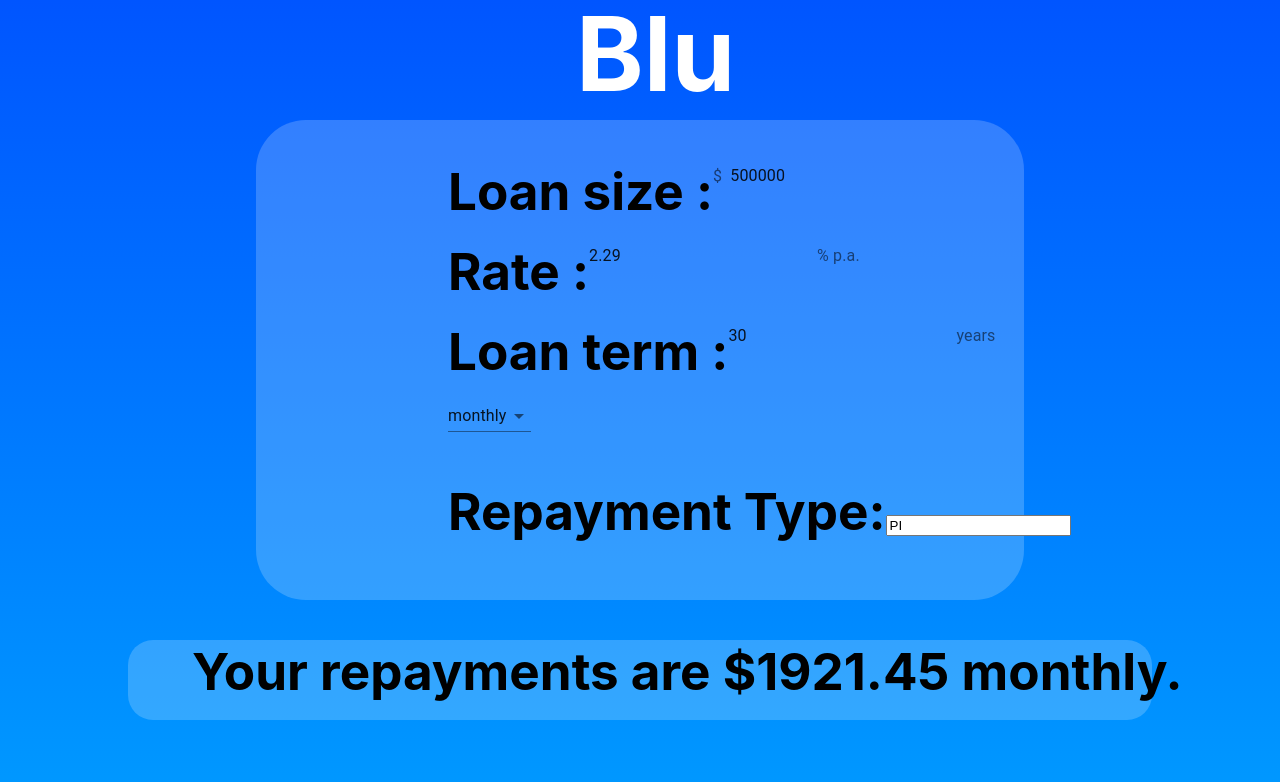
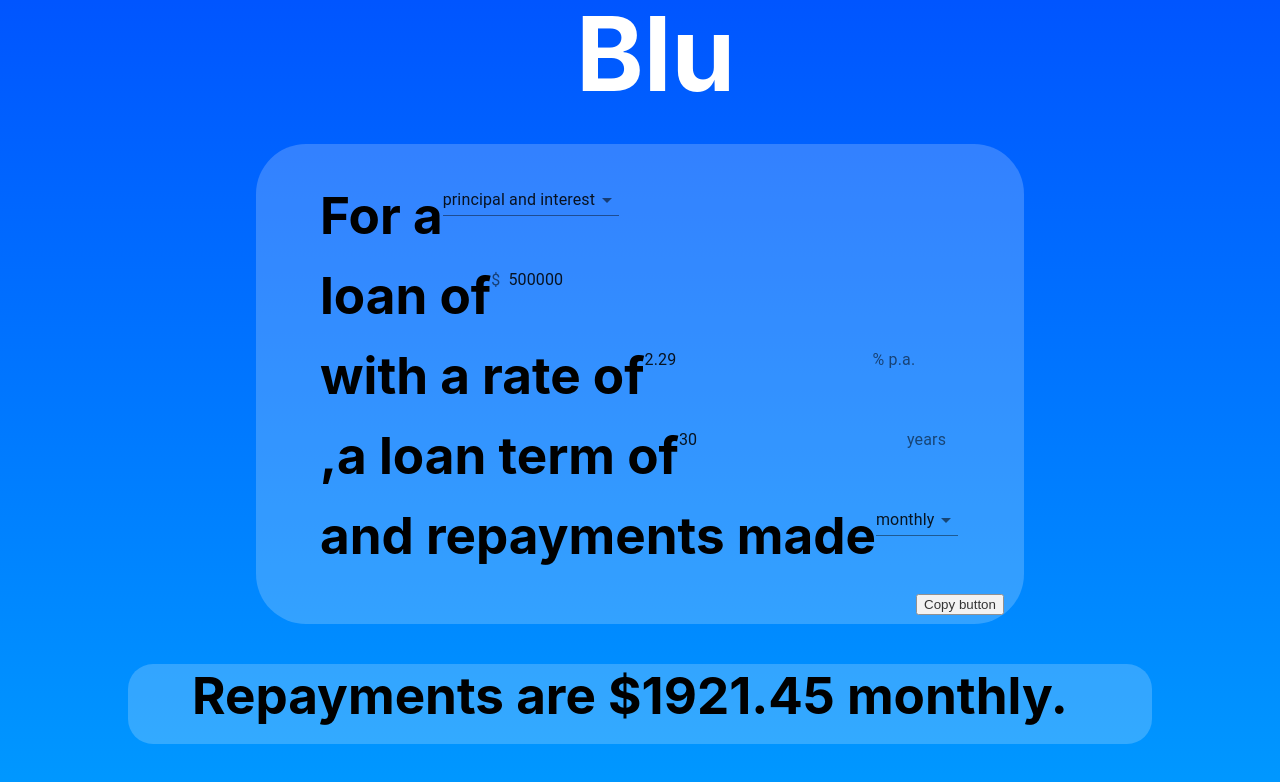
Before and after one commit to Tyson-Subasinghe/Blu-Finance-Repayment-Calculator, a React (Create React App) app: page / in a window 1280 px wide. Shown: the top 782 px of the page. Built offline with nearby package versions, Linux system fonts and the light colour scheme.

Commit message:
Styled 404 page, added basic copy button, changed repayment type to a dropdown

```diff
--- a/src/pages/404.js
+++ b/src/pages/404.js
@@ -6,7 +6,7 @@ import styled from 'styled-components';
 const Styles = styled.div`
 
 .background{
-  background: linear-gradient(180deg, rgb(0, 255, 185) 0%, #3ad6b9 100%);
+    background: linear-gradient(180deg, #05f, #09f);
   width: 100vw;
   height: 100vh;
 }
@@ -22,7 +22,7 @@ const Styles = styled.div`
 
 
 .toptext{
-  font-family: ITCAvantGardeStd;
+
   ${isMobile ?
     `
     top: calc(12%);
@@ -39,7 +39,7 @@ const Styles = styled.div`
 }
 
 .subtext{
-  font-family: ITCAvantGardeStd;
+
   ${isMobile ?
     `
     top: calc(70%);
--- a/src/pages/calculator.js
+++ b/src/pages/calculator.js
@@ -66,7 +66,7 @@ const Styles = styled.div`
           `
           :
           `
-          top: calc(15%);
+          top: calc(18%);
           height: calc(60%);
           width: calc(60%);
           `
@@ -86,7 +86,7 @@ const Styles = styled.div`
           `
           :
           `
-          top: calc(80%);
+          top: calc(83%);
           height: calc(10%);
           width: calc(80%);
           `
@@ -104,8 +104,8 @@ const Styles = styled.div`
           :
           `
           font-size: calc(4vw);
-          top: 20%;
-          left: calc(35vw);
+          top: 33%;
+          left: calc(25vw);
           `
         }
         font-weight: bold;
@@ -125,8 +125,8 @@ const Styles = styled.div`
           :
           `
           font-size: calc(4vw);
-          top: 30%;
-          left: calc(35vw);
+          top: 43%;
+          left: calc(25vw);
           `
         }
         font-weight: bold;
@@ -146,8 +146,8 @@ const Styles = styled.div`
           :
           `
           font-size: calc(4vw);
-          top: 40%;
-          left: calc(35vw);
+          top: 53%;
+          left: calc(25vw);
           `
         }
         font-weight: bold;
@@ -167,8 +167,8 @@ const Styles = styled.div`
           :
           `
           font-size: calc(4vw);
-          top: 50%;
-          left: calc(35vw);
+          top: 63%;
+          left: calc(25vw);
           `
         }
         font-weight: bold;
@@ -188,8 +188,8 @@ const Styles = styled.div`
           :
           `
           font-size: calc(4vw);
-          top: 60%;
-          left: calc(35vw);
+          top: 23%;
+          left: calc(25vw);
           `
         }
         font-weight: bold;
@@ -209,7 +209,7 @@ const Styles = styled.div`
           :
           `
           font-size: calc(4vw);
-          top: 80%;
+          top: 83%;
           left: calc(15vw);
           `
         }
@@ -262,10 +262,10 @@ function workOutRepayments(size,rate,term,frequency,repaymentType){
         return "Enter a loan term";
     }
 
-    if(repaymentType == "PI"){
-        return "Your repayments are $" + (PMT(rate/1200,term*12,size)*(12/nPeriods)).toFixed(2) + " " + frequency;
-    }else if(repaymentType == "IO"){
-        return "Your repayments are $" + (size*(rate/100)/nPeriods).toFixed(2) + " " + frequency;
+    if(repaymentType == "principal and interest"){
+        return "Repayments are $" + (PMT(rate/1200,term*12,size)*(12/nPeriods)).toFixed(2) + " " + frequency;
+    }else if(repaymentType == "interest only"){
+        return "Repayments are $" + (size*(rate/100)/nPeriods).toFixed(2) + " " + frequency;
     }else{
         return "Enter a repayment type";
     }
@@ -280,6 +280,11 @@ const possibleFreqs = [
     'annually',
 ];
 
+const possibleRepaymentTypes = [
+    'principal and interest',
+    'interest only',
+];
+
 
 export const Calculator = () => {
 
@@ -287,7 +292,7 @@ export const Calculator = () => {
     const [rate, setRate] = useState(2.29);
     const [term, setTerm] = useState(30);
     const [frequency, setFrequency] = useState("monthly");
-    const [repaymentType, setRepaymentType] = useState("PI");
+    const [repaymentType, setRepaymentType] = useState("principal and interest");
 
     const sanitiseAndSetSize = (size) => {
 
@@ -330,6 +335,19 @@ export const Calculator = () => {
 
     };
 
+    const aOrAn = (repaymentType) => {
+
+
+        if(repaymentType=="principal and interest"){
+            return;
+        }else if(repaymentType=="interest only"){
+            return "n";
+        }else{
+            return "error";
+        }
+
+    };
+
 
 
 
@@ -344,8 +362,33 @@ export const Calculator = () => {
                 <motion.div className="inputBoxContainer"/>
                 <motion.div className="outputBoxContainer"/>
 
+                    <motion.div className="repaymentType">
+                        For a{aOrAn(repaymentType)}
+                        <FormControl >
+                            <Select
+                            value={repaymentType}
+                            onChange={e => setRepaymentType(e.target.value)}
+                            input={<Input/>}
+                            renderValue={(selected) => {
+                                return selected;
+                            }}
+                            inputProps={{ 'aria-label': 'Without label' }}
+                            >
+                                <MenuItem disabled value="">
+                                    <em>Enter repayment type</em>
+                                </MenuItem>
+
+                                {possibleRepaymentTypes.map((possibleRepaymentType) => (
+                                    <MenuItem key={possibleRepaymentType} value={possibleRepaymentType} >
+                                    {possibleRepaymentType}
+                                    </MenuItem>
+                                ))}
+                            </Select>
+                        </FormControl>
+                    </motion.div>
+
                     <motion.div className="size">
-                        Loan size :
+                        loan of
                         <FormControl  >
                             <InputBase
                                 id="standard-adornment-size"
@@ -356,7 +399,7 @@ export const Calculator = () => {
                         </FormControl>
                     </motion.div>
                     <motion.div className="rate">
-                        Rate :
+                        with a rate of
                         <FormControl>
                             <InputBase
 
@@ -368,7 +411,7 @@ export const Calculator = () => {
                         </FormControl>
                     </motion.div>
                     <motion.div className="term">
-                        Loan term :
+                        ,a loan term of
                         <FormControl >
                             <InputBase
                                 id="standard-adornment-term"
@@ -380,6 +423,7 @@ export const Calculator = () => {
                     </motion.div>
 
                     <motion.div className="frequency">
+                         and repayments made
                         <FormControl >
                             <Select
                             value={frequency}
@@ -403,20 +447,14 @@ export const Calculator = () => {
                         </FormControl>
                     </motion.div>
 
-                    <motion.div className="repaymentType">
-                    <label>
-                        Repayment Type:
-                        <input type="text"
-                        value={repaymentType}
-                        onChange={e => setRepaymentType(e.target.value)}
-                        />
 
-                    </label>
-                    </motion.div>
 
                     <motion.div className="result">
                         {workOutRepayments(size,rate,term,frequency,repaymentType)}.
                     </motion.div>
+                    <button style={{marginLeft:"50%", marginTop:"32%"}} onClick={() => {navigator.clipboard.writeText(workOutRepayments(size,rate,term,frequency,repaymentType))}}>
+                        Copy button
+                    </button>
 
             </motion.div>
 
```
